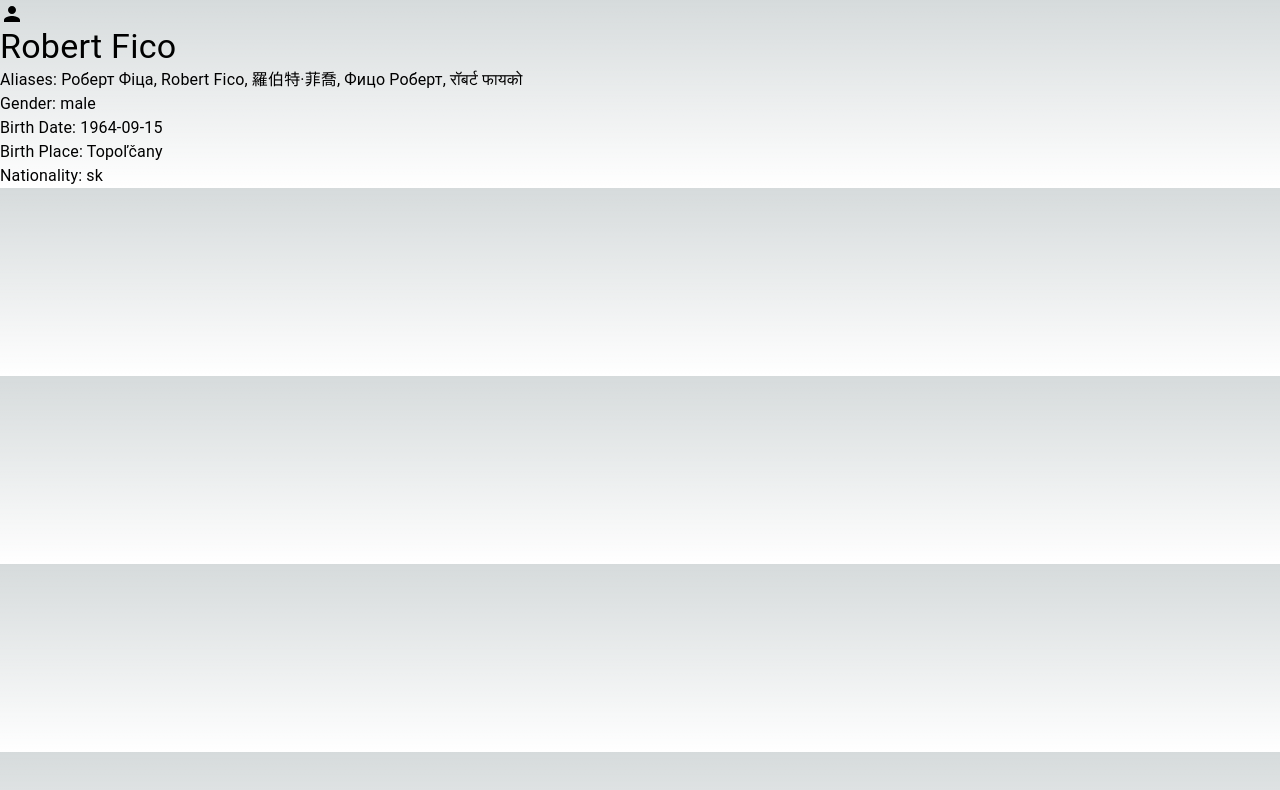
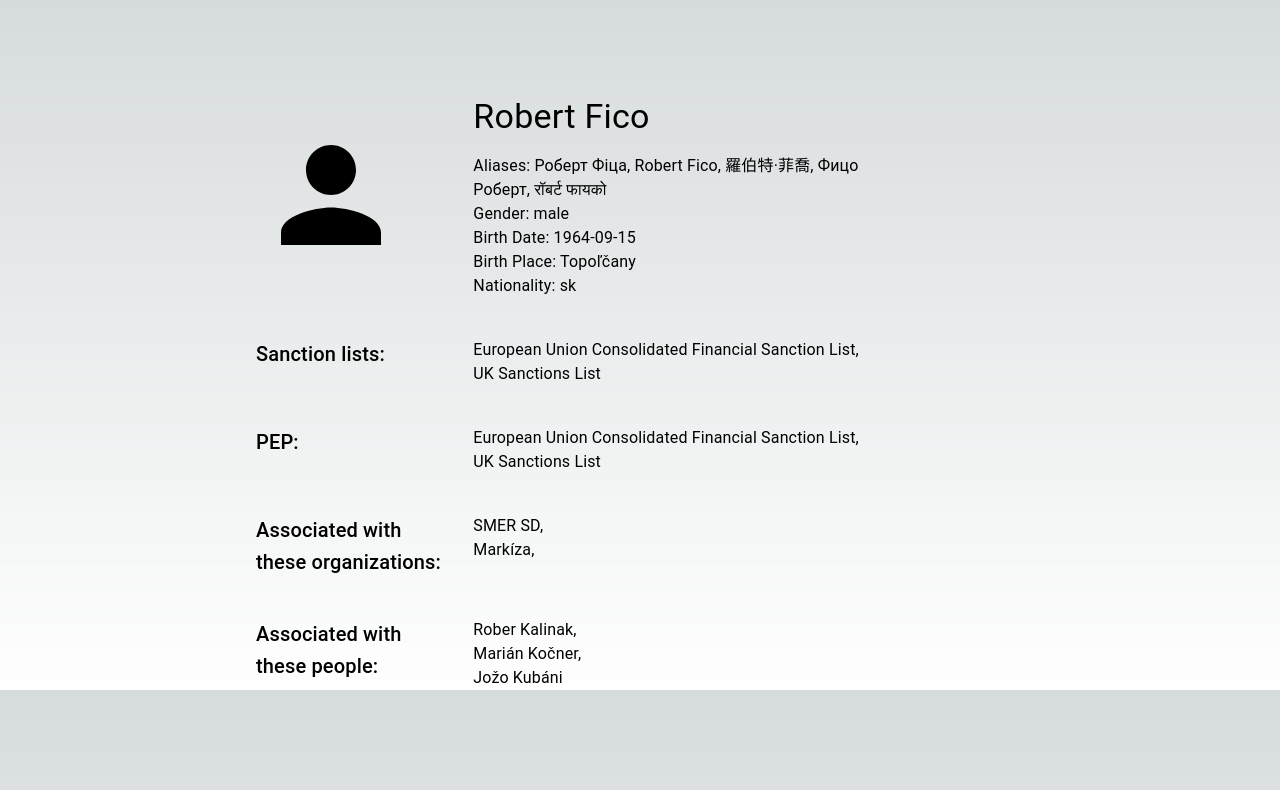
Before and after one commit to FIIT-TEAM8/adversea-next-app, a Next.js app: page /detail in a window 1280 px wide. Shown: the top 790 px of the page. Built offline with nearby package versions, Linux system fonts and the light colour scheme.

Commit message:
updated detail page

```diff
--- a/src/app/detail/page.tsx
+++ b/src/app/detail/page.tsx
@@ -1,4 +1,4 @@
-import { Typography } from '@mui/material';
+import { Typography, Grid } from '@mui/material';
 import PersonIcon from '@mui/icons-material/Person';
 import ficoData from './fico.json';
 
@@ -7,15 +7,67 @@ const Detail = () => {
   const aliases = ficoData.pep.properties.alias.slice(0, 5);
   const displayedAliases = aliases.join(', ');
 
+  const sanctionLists = [
+    "European Union Consolidated Financial Sanction List",
+    "UK Sanctions List"
+  ]
+
   return (
     <div>
-      <PersonIcon />
-      <Typography variant="h4">{ficoData.pep.properties.name}</Typography>
-      <Typography>Aliases: {displayedAliases}</Typography>
-      <Typography>Gender: {ficoData.pep.properties.gender}</Typography>
-      <Typography>Birth Date: {ficoData.pep.properties.birthDate}</Typography>
-      <Typography>Birth Place: {ficoData.pep.properties.birthPlace}</Typography>
-      <Typography>Nationality: {ficoData.pep.properties.nationality}</Typography>
+      <Grid container spacing={{ xs: 2, md: 3 }} columns={{ xs: 2, sm: 4, md: 12 }} alignItems={"center"}>
+        <Grid item xs={1} sm={1} md={2} marginLeft={"20vw"} marginTop={"8vh"} fontSize={150}>
+          <PersonIcon fontSize="inherit"/>
+        </Grid>
+        <Grid item xs={2} sm={4} md={4} marginTop={"12vh"}>
+          <Typography variant="h4" marginBottom={"2vh"}>{ficoData.pep.properties.name}</Typography>
+          <Typography>Aliases: {displayedAliases}</Typography>
+          <Typography>Gender: {ficoData.pep.properties.gender}</Typography>
+          <Typography>Birth Date: {ficoData.pep.properties.birthDate}</Typography>
+          <Typography>Birth Place: {ficoData.pep.properties.birthPlace}</Typography>
+          <Typography>Nationality: {ficoData.pep.properties.nationality}</Typography>
+        </Grid>
+      </Grid>
+
+      <Grid container spacing={{ xs: 2, md: 3 }} columns={{ xs: 2, sm: 4, md: 12 }}>
+        <Grid item xs={1} sm={1} md={2} marginLeft={"20vw"} marginTop={"5vh"}>
+          <Typography variant="h6">Sanction lists:</Typography>
+        </Grid>
+        <Grid item xs={2} sm={4} md={4} marginTop={"5vh"}>
+          <Typography>{sanctionLists[0]},</Typography>
+          <Typography>{sanctionLists[1]}</Typography>
+        </Grid>
+      </Grid>
+
+      <Grid container spacing={{ xs: 2, md: 3 }} columns={{ xs: 2, sm: 4, md: 12 }}>
+        <Grid item xs={1} sm={1} md={2} marginLeft={"20vw"} marginTop={"5vh"}>
+          <Typography variant="h6">PEP:</Typography>
+        </Grid>
+        <Grid item xs={2} sm={4} md={4} marginTop={"5vh"}>
+          <Typography>{sanctionLists[0]},</Typography>
+          <Typography>{sanctionLists[1]}</Typography>
+        </Grid>
+      </Grid>
+
+      <Grid container spacing={{ xs: 2, md: 3 }} columns={{ xs: 2, sm: 4, md: 12 }}>
+        <Grid item xs={1} sm={1} md={2} marginLeft={"20vw"} marginTop={"5vh"}>
+          <Typography variant="h6">Associated with these organizations:</Typography>
+        </Grid>
+        <Grid item xs={2} sm={4} md={4} marginTop={"5vh"}>
+          <Typography>SMER SD,</Typography>
+          <Typography>Markíza,</Typography>
+        </Grid>
+      </Grid>
+
+      <Grid container spacing={{ xs: 2, md: 3 }} columns={{ xs: 2, sm: 4, md: 12 }}>
+        <Grid item xs={1} sm={1} md={2} marginLeft={"20vw"} marginTop={"5vh"}>
+          <Typography variant="h6">Associated with these people:</Typography>
+        </Grid>
+        <Grid item xs={2} sm={4} md={4} marginTop={"5vh"}>
+          <Typography>Rober Kalinak,</Typography>
+          <Typography>Marián Kočner,</Typography>
+          <Typography>Jožo Kubáni</Typography>
+        </Grid>
+      </Grid>
     </div>
   );
 };
```
